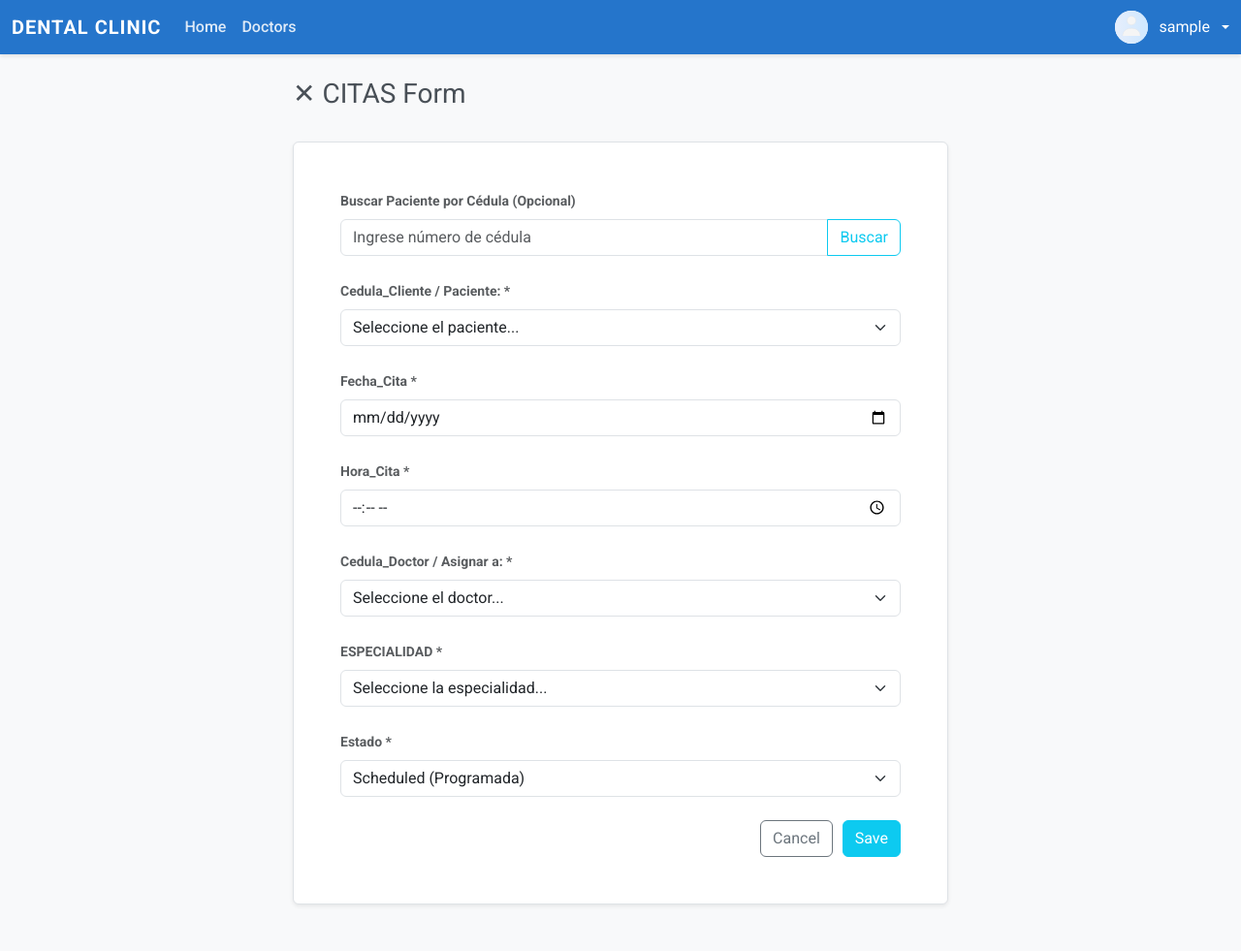
After one commit to AndresVeas/Clinica_Dental, a Flask app: template templates/secretary_register_appointment.html in a window 1280 px wide. The commit adds this page. Shown: the whole page at 97% size. Run offline with Flask 3, Linux system fonts and the light colour scheme; the template is opened without the code that fills it, so the values that code supplies are empty; the visitor is signed in with stand-in values (Sample User, id 1); some libraries are stand-ins or nearby versions.

Commit message:
Corrigo vista de owner

```diff
--- a/app.py
+++ b/app.py
@@ -1,5 +1,5 @@
 from cs50 import SQL
-from flask import Flask, flash, redirect, render_template, request, session
+from flask import Flask, flash, redirect, render_template, request, session, jsonify
 from flask_session import Session
 from helper import login_required, role_required
 from werkzeug.security import check_password_hash, generate_password_hash
@@ -98,11 +98,11 @@ def logout():
     return redirect("/login")
 
 
+# (Keep your imports and basic setup at the top as they are)
+
 # -------------------------
-# Role-specific routes
+# DOCTOR ROUTES
 # -------------------------
-
-
 @app.route("/doctor", methods=["GET", "POST"])
 @login_required
 @role_required("doctor")
@@ -110,10 +110,31 @@ def doctor_dashboard():
     """Doctor main page: first 10 appointments for today (checkboxes to mark attended)."""
     doctor_id = session.get("user_id")
     today = date.today().isoformat()
+
+    if request.method == "POST":
+        attended_ids = request.form.getlist("attended")
+        try:
+            # First, reset all today's appointments for this doctor to 'scheduled'
+            db.execute("""
+                UPDATE appointments
+                SET status = 'scheduled'
+                WHERE doctor_id = ? AND date(appointment_date) = ?
+            """, doctor_id, today)
+
+            # Then mark the checked ones as 'attended'
+            for aid in attended_ids:
+                db.execute("UPDATE appointments SET status = 'attended' WHERE appointment_id = ?", int(aid))
+            flash("Attendance successfully updated.", "success")
+        except Exception as e:
+            flash("Error updating attendance.", "danger")
+            print(e)
+        return redirect("/doctor")
+
     try:
         appointments = db.execute(
             """
-            SELECT a.appointment_id, p.first_name || ' ' || p.last_name AS patient_name, a.appointment_date AS appointment_time, a.status
+            SELECT a.appointment_id, p.first_name || ' ' || p.last_name AS patient_name,
+                   time(a.appointment_date) AS appointment_time, a.status
             FROM appointments a
             JOIN patients p ON a.patient_id = p.patient_id
             WHERE a.doctor_id = ? AND date(a.appointment_date) = ?
@@ -126,23 +147,6 @@ def doctor_dashboard():
         print(e)
         appointments = []
 
-    if request.method == "POST":
-        attended_ids = request.form.getlist("attended")
-        try:
-            # mark checked appointments as attended
-            for aid in attended_ids:
-                db.execute("UPDATE appointments SET status = ? WHERE appointment_id = ?", "attended", int(aid))
-
-            # mark other visible appointments as scheduled (unchecked)
-            ids_today = [str(a.get("appointment_id")) for a in appointments if a.get("appointment_id") is not None]
-            for aid in ids_today:
-                if aid not in attended_ids:
-                    db.execute("UPDATE appointments SET status = ? WHERE appointment_id = ?", "scheduled", int(aid))
-        except Exception:
-            pass
-        flash("Attendance updated.", "success")
-        return redirect("/doctor")
-
     return render_template("doctor_dashboard.html", appointments=appointments)
 
 
@@ -150,14 +154,13 @@ def doctor_dashboard():
 @login_required
 @role_required("doctor")
 def doctor_appointments():
-    """List first 50 appointments for the doctor (past, present and future).
-    This is a lightweight placeholder and assumes an appointments table exists.
-    """
+    """List first 50 appointments for the doctor (past, present and future)."""
     doctor_id = session.get("user_id")
     try:
         appointments = db.execute(
             """
-            SELECT a.appointment_id, p.first_name || ' ' || p.last_name AS patient_name, a.appointment_date AS appointment_time, a.status
+            SELECT a.appointment_id, p.first_name || ' ' || p.last_name AS patient_name,
+                   a.appointment_date AS appointment_time, a.status
             FROM appointments a
             JOIN patients p ON a.patient_id = p.patient_id
             WHERE a.doctor_id = ?
@@ -172,20 +175,26 @@ def doctor_appointments():
     return render_template("doctor_appointments.html", appointments=appointments)
 
 
+# -------------------------
+# SECRETARY ROUTES
+# -------------------------
 @app.route("/secretary")
 @login_required
 @role_required("secretary")
 def secretary_dashboard():
-    """Secretary main page: truncated list of appointments with all doctors."""
+    """Secretary main page: appointments +/- 10 minutes from now."""
     try:
+        # SQLite datetime logic to find +/- 10 minutes from current local time
         appointments = db.execute(
             """
-            SELECT a.appointment_id, a.appointment_date AS appointment_time, a.status,
+            SELECT a.appointment_id, time(a.appointment_date) AS appointment_time, a.status,
                    p.first_name || ' ' || p.last_name AS patient_name,
                    u.first_name || ' ' || u.last_name AS doctor_name
             FROM appointments a
             JOIN patients p ON a.patient_id = p.patient_id
             JOIN users u ON a.doctor_id = u.user_id
+            WHERE a.appointment_date >= datetime('now', 'localtime', '-10 minutes')
+              AND a.appointment_date <= datetime('now', 'localtime', '+10 minutes')
             ORDER BY a.appointment_date ASC
             LIMIT 10
             """
@@ -200,12 +209,12 @@ def secretary_dashboard():
 @login_required
 @role_required("secretary")
 def secretary_doctors():
-    """List employed doctors with a virtual active-appointments column, specialty, and schedule."""
+    """List employed doctors with a virtual active-appointments column."""
     try:
         doctors = db.execute(
             """
             SELECT u.user_id, u.first_name, u.last_name, u.username,
-                   u.start_time, u.end_time, s.name AS specialty,
+                   u.start_time, u.end_time, s.description AS specialty,
                    (SELECT COUNT(*) FROM appointments a WHERE a.doctor_id = u.user_id AND a.status = 'scheduled') AS active_appointments
             FROM users u
             JOIN roles r ON u.role_id = r.role_id
@@ -219,43 +228,95 @@ def secretary_doctors():
     return render_template("secretary_doctors.html", doctors=doctors)
 
 
-@app.route("/secretary/appointments")
+# -------------------------
+# NEW SECRETARY FORMS
+# -------------------------
+
+@app.route("/secretary/register_patient", methods=["GET", "POST"])
 @login_required
 @role_required("secretary")
-def secretary_appointments():
-    """Full appointments list for secretary."""
-    try:
-        appointments = db.execute(
-            """
-            SELECT a.appointment_id, a.appointment_date AS appointment_time, a.status,
-                   p.first_name || ' ' || p.last_name AS patient_name,
-                   u.first_name || ' ' || u.last_name AS doctor_name
-            FROM appointments a
-            JOIN patients p ON a.patient_id = p.patient_id
-            JOIN users u ON a.doctor_id = u.user_id
-            ORDER BY a.appointment_date DESC
-            """
-        )
-    except Exception as e:
-        print(e)
-        appointments = []
-    return render_template("secretary_appointments.html", appointments=appointments)
+def secretary_register_patient():
+    if request.method == "POST":
+        cedula = request.form.get("cedula")
+        first_name = request.form.get("nombres")
+        last_name = request.form.get("apellidos")
+        phone = request.form.get("celular")
+        email = request.form.get("correo")
+        birth_date = request.form.get("fecha_nacimiento")
 
+        try:
+            db.execute("""
+                INSERT INTO patients (cedula, first_name, last_name, phone, email, birth_date)
+                VALUES (?, ?, ?, ?, ?, ?)
+            """, cedula, first_name, last_name, phone, email, birth_date)
+            flash("Patient registered successfully!", "success")
+            return redirect("/secretary")
+        except Exception as e:
+            print(e)
+            flash("Error registering patient. Cedula might already exist.", "danger")
 
-@app.route("/secretary/register")
+    return render_template("secretary_register_patient.html")
+
+@app.route("/secretary/register_appointment", methods=["GET", "POST"])
 @login_required
 @role_required("secretary")
-def secretary_register():
-    flash("Register appointment form not implemented yet.", "info")
-    return redirect("/secretary")
+def secretary_register_appointment():
+    if request.method == "POST":
+        patient_id = request.form.get("patient_id")
+        doctor_id = request.form.get("doctor_id")
+        fecha = request.form.get("fecha_cita")
+        hora = request.form.get("hora_cita")
+        estado = request.form.get("estado")
 
+        # Combinar fecha y hora para SQLite
+        appointment_date = f"{fecha} {hora}:00"
 
+        try:
+            db.execute("""
+                INSERT INTO appointments (patient_id, doctor_id, appointment_date, status)
+                VALUES (?, ?, ?, ?)
+            """, patient_id, doctor_id, appointment_date, estado)
+            flash("Appointment scheduled successfully!", "success")
+            return redirect("/secretary")
+        except Exception as e:
+            print(e)
+            flash("Error scheduling appointment. Check if all fields are correct.", "danger")
+
+    # GET: Cargar datos para los Dropdowns
+    patients = db.execute("SELECT patient_id, cedula, first_name, last_name FROM patients ORDER BY last_name")
+    doctors = db.execute("SELECT user_id, first_name, last_name FROM users WHERE role_id = (SELECT role_id FROM roles WHERE role_name = 'doctor')")
+    specialties = db.execute("SELECT specialty_id, description FROM specialties")
+
+    return render_template("secretary_register_appointment.html", patients=patients, doctors=doctors, specialties=specialties)
+
+# --- API Helper para autocompletar Paciente ---
+@app.route("/api/get_patient/<cedula>")
+@login_required
+@role_required("secretary")
+def get_patient(cedula):
+    """Devuelve los datos del paciente dado su número de cédula"""
+    try:
+        rows = db.execute("SELECT patient_id, first_name, last_name FROM patients WHERE cedula = ?", cedula)
+        if len(rows) == 1:
+            return jsonify({"success": True, "patient": rows[0]})
+        return jsonify({"success": False})
+    except Exception as e:
+        return jsonify({"success": False, "error": str(e)})
+# -------------------------
+# OWNER ROUTES
+# -------------------------
 @app.route("/owner/dashboard")
 @login_required
 @role_required("owner")
 def owner_dashboard():
-    """Owner analytics dashboard placeholder."""
-    return render_template("owner_dashboard.html")
+    """Owner analytics dashboard with Chart.js placeholders."""
+    # Dummy data for chart representation (you will link this to db.execute later)
+    chart_data = {
+        "specialties": ["Orthodontics", "Endodontics", "Surgery", "Pediatrics"],
+        "earnings": [1500, 800, 2200, 1100],
+        "appointments_count": [45, 20, 15, 30]
+    }
+    return render_template("owner_dashboard.html", data=chart_data)
 
 
 @app.route("/owner/doctors")
@@ -266,7 +327,7 @@ def owner_doctors():
         doctors = db.execute(
             """
             SELECT u.user_id, u.first_name, u.last_name, u.username,
-                   u.start_time, u.end_time, s.name AS specialty,
+                   u.start_time, u.end_time, s.description AS specialty,
                    (SELECT COUNT(*) FROM appointments a WHERE a.doctor_id = u.user_id AND a.status = 'scheduled') AS active_appointments
             FROM users u
             JOIN roles r ON u.role_id = r.role_id
@@ -278,68 +339,3 @@ def owner_doctors():
         print(e)
         doctors = []
     return render_template("owner_doctors.html", doctors=doctors)
-
-
-@app.route("/profile/change-password", methods=["GET", "POST"])
-@login_required
-def change_password():
-    user_id = session.get("user_id")
-    if request.method == "POST":
-        current_password = request.form.get("old_password")
-        new_password = request.form.get("new_password")
-        confirm_password = request.form.get("confirm_password")
-
-        if not current_password or not new_password or not confirm_password:
-            flash("All fields are required.", "danger")
-            return redirect("/profile/change-password")
-
-        if new_password != confirm_password:
-            flash("New passwords do not match.", "danger")
-            return redirect("/profile/change-password")
-
-        if len(new_password) < 6:
-            flash("New password must be at least 6 characters.", "danger")
-            return redirect("/profile/change-password")
-
-        # Verify current password
-        try:
-            rows = db.execute("SELECT hash FROM users WHERE user_id = ?", user_id)
-        except Exception:
-            rows = []
-
-        if len(rows) != 1 or not check_password_hash(rows[0]["hash"], current_password):
-            flash("Current password is incorrect.", "danger")
-            return redirect("/profile/change-password")
-
-        # Update password
-        try:
-            new_hash = generate_password_hash(new_password)
-            db.execute("UPDATE users SET hash = ? WHERE user_id = ?", new_hash, user_id)
-            flash("Password updated successfully.", "success")
-        except Exception:
-            flash("Unable to update password. Try again later.", "danger")
-
-        return redirect("/")
-
-    return render_template("change_password.html")
-
-
-@app.route("/patients")
-@login_required
-@role_required(["doctor", "secretary", "owner"])
-def patients_list():
-    """List patients with full details: first name, last name, cedula, phone and appointment datetime."""
-    try:
-        patients = db.execute(
-            """
-            SELECT p.patient_id, p.first_name, p.last_name, p.dni AS cedula, p.phone, a.appointment_date AS appointment_time
-            FROM patients p
-            LEFT JOIN appointments a ON p.patient_id = a.patient_id
-            ORDER BY a.appointment_date DESC
-            """
-        )
-    except Exception as e:
-        print(e)
-        patients = []
-
-    return render_template("patients_list.html", patients=patients)
--- a/static/style.css
+++ b/static/style.css
@@ -20,14 +20,26 @@ body {
     color: white !important;
 }
 
-.nav-link {
+/* Solo aplica color blanco a los nav-links que estén dentro de la barra de navegación */
+.navbar .nav-link {
     font-weight: 500;
     color: rgba(255, 255, 255, 0.85) !important;
     transition: color 0.3s ease;
 }
 
-.nav-link:hover {
+.navbar .nav-link:hover {
     color: var(--cyan-light) !important;
+}
+
+/* Colores personalizados para los "pills" (botones) del dashboard */
+.nav-pills .nav-link {
+    color: var(--main-blue);
+    font-weight: 500;
+}
+
+.nav-pills .nav-link.active {
+    background-color: var(--main-blue) !important;
+    color: white !important;
 }
 
 .btn-outline-cyan {
--- a/templates/layout.html
+++ b/templates/layout.html
@@ -26,21 +26,21 @@
                 <div class="collapse navbar-collapse" id="navbarSupportedContent">
                             <ul class="navbar-nav me-auto mb-2 mb-lg-0">
                                 {% if session.get('user_id') %}
-                                    {% if session.get('user_role') not in ['doctor', 'secretary'] %}
-                                        <li class="nav-item"><a class="nav-link" href="/">Dashboard</a></li>
-                                    {% endif %}
 
                                     {% if session.get('user_role') == 'owner' %}
+                                        <li class="nav-item"><a class="nav-link" href="/">Home</a></li>
                                         <li class="nav-item"><a class="nav-link" href="/owner/doctors">Doctors</a></li>
-                                        <li class="nav-item"><a class="nav-link" href="/owner/dashboard">Analytics</a></li>
 
                                     {% elif session.get('user_role') == 'doctor' %}
+                                        <li class="nav-item"><a class="nav-link" href="/">Dashboard</a></li>
                                         <li class="nav-item"><a class="nav-link" href="/doctor/appointments">First 50 Appointments</a></li>
 
                                     {% elif session.get('user_role') == 'secretary' %}
+                                        <li class="nav-item"><a class="nav-link" href="/">Home</a></li>
                                         <li class="nav-item"><a class="nav-link" href="/secretary/doctors">Doctors</a></li>
                                         <li class="nav-item"><a class="nav-link" href="/secretary/appointments">Appointments</a></li>
                                     {% endif %}
+
                                 {% endif %}
                             </ul>
 
--- /dev/null
+++ b/templates/secretary_register_appointment.html
@@ -0,0 +1,104 @@
+{% extends "layout.html" %}
+
+{% block title %}Register Appointment{% endblock %}
+
+{% block main %}
+<div class="container mt-4 mb-5" style="max-width: 700px;">
+    <div class="d-flex justify-content-between align-items-center mb-4">
+        <h3 style="color: #495057; font-weight: 300;">✕ CITAS Form</h3>
+    </div>
+
+    <form method="post" action="/secretary/register_appointment" class="bg-white p-5 rounded shadow-sm border">
+
+        <div class="mb-4">
+            <label class="form-label text-muted small fw-bold">Buscar Paciente por Cédula (Opcional)</label>
+            <div class="input-group">
+                <input type="text" id="search_cedula" class="form-control" placeholder="Ingrese número de cédula">
+                <button class="btn btn-outline-info" type="button" id="btn_search">Buscar</button>
+            </div>
+            <small id="search_result" class="text-success d-none mt-1">¡Paciente encontrado y seleccionado!</small>
+        </div>
+
+        <div class="mb-4">
+            <label for="patient_id" class="form-label text-muted small fw-bold">Cedula_Cliente / Paciente: *</label>
+            <select class="form-select" id="patient_id" name="patient_id" required>
+                <option value="" selected disabled>Seleccione el paciente...</option>
+                {% for p in patients %}
+                    <option value="{{ p.patient_id }}">{{ p.cedula }} - {{ p.last_name }} {{ p.first_name }}</option>
+                {% endfor %}
+            </select>
+        </div>
+
+        <div class="mb-4">
+            <label for="fecha_cita" class="form-label text-muted small fw-bold">Fecha_Cita *</label>
+            <input type="date" class="form-control" id="fecha_cita" name="fecha_cita" required>
+        </div>
+
+        <div class="mb-4">
+            <label for="hora_cita" class="form-label text-muted small fw-bold">Hora_Cita *</label>
+            <input type="time" class="form-control" id="hora_cita" name="hora_cita" required>
+        </div>
+
+        <div class="mb-4">
+            <label for="doctor_id" class="form-label text-muted small fw-bold">Cedula_Doctor / Asignar a: *</label>
+            <select class="form-select" id="doctor_id" name="doctor_id" required>
+                <option value="" selected disabled>Seleccione el doctor...</option>
+                {% for d in doctors %}
+                    <option value="{{ d.user_id }}">Dr. {{ d.first_name }} {{ d.last_name }}</option>
+                {% endfor %}
+            </select>
+        </div>
+
+        <div class="mb-4">
+            <label for="especialidad" class="form-label text-muted small fw-bold">ESPECIALIDAD *</label>
+            <select class="form-select" id="especialidad" name="especialidad" required>
+                <option value="" selected disabled>Seleccione la especialidad...</option>
+                {% for s in specialties %}
+                    <option value="{{ s.specialty_id }}">{{ s.description }}</option>
+                {% endfor %}
+            </select>
+        </div>
+
+        <div class="mb-4">
+            <label for="estado" class="form-label text-muted small fw-bold">Estado *</label>
+            <select class="form-select" id="estado" name="estado" required>
+                <option value="scheduled" selected>Scheduled (Programada)</option>
+                <option value="attended">Attended (Atendida)</option>
+                <option value="cancelled">Cancelled (Cancelada)</option>
+            </select>
+        </div>
+
+        <div class="d-flex justify-content-end" style="gap: 10px;">
+            <a href="/secretary" class="btn btn-outline-secondary">Cancel</a>
+            <button type="submit" class="btn btn-info text-white">Save</button>
+        </div>
+    </form>
+</div>
+
+<script>
+    // JS for the Cedula Search functionality
+    document.getElementById('btn_search').addEventListener('click', async () => {
+        const cedula = document.getElementById('search_cedula').value.trim();
+        const resultText = document.getElementById('search_result');
+
+        if (!cedula) return;
+
+        try {
+            const response = await fetch(`/api/get_patient/${cedula}`);
+            const data = await response.json();
+
+            if (data.success) {
+                // Auto-select the patient in the dropdown
+                document.getElementById('patient_id').value = data.patient.patient_id;
+                resultText.textContent = `¡Paciente encontrado! (${data.patient.last_name} ${data.patient.first_name})`;
+                resultText.className = "text-success d-block mt-1";
+            } else {
+                resultText.textContent = "Paciente no encontrado. Verifique la cédula.";
+                resultText.className = "text-danger d-block mt-1";
+            }
+        } catch (error) {
+            console.error("Error fetching patient:", error);
+        }
+    });
+</script>
+{% endblock %}
```
Also changed, not shown: reset_database.py (+30 -28 lines), templates/doctor_dashboard.html (+19 -13 lines), templates/owner_dashboard.html (+87 -9 lines), templates/secretary_dashboard.html (+22 -8 lines), templates/secretary_register_patient.html (added, +87 -0 lines).
